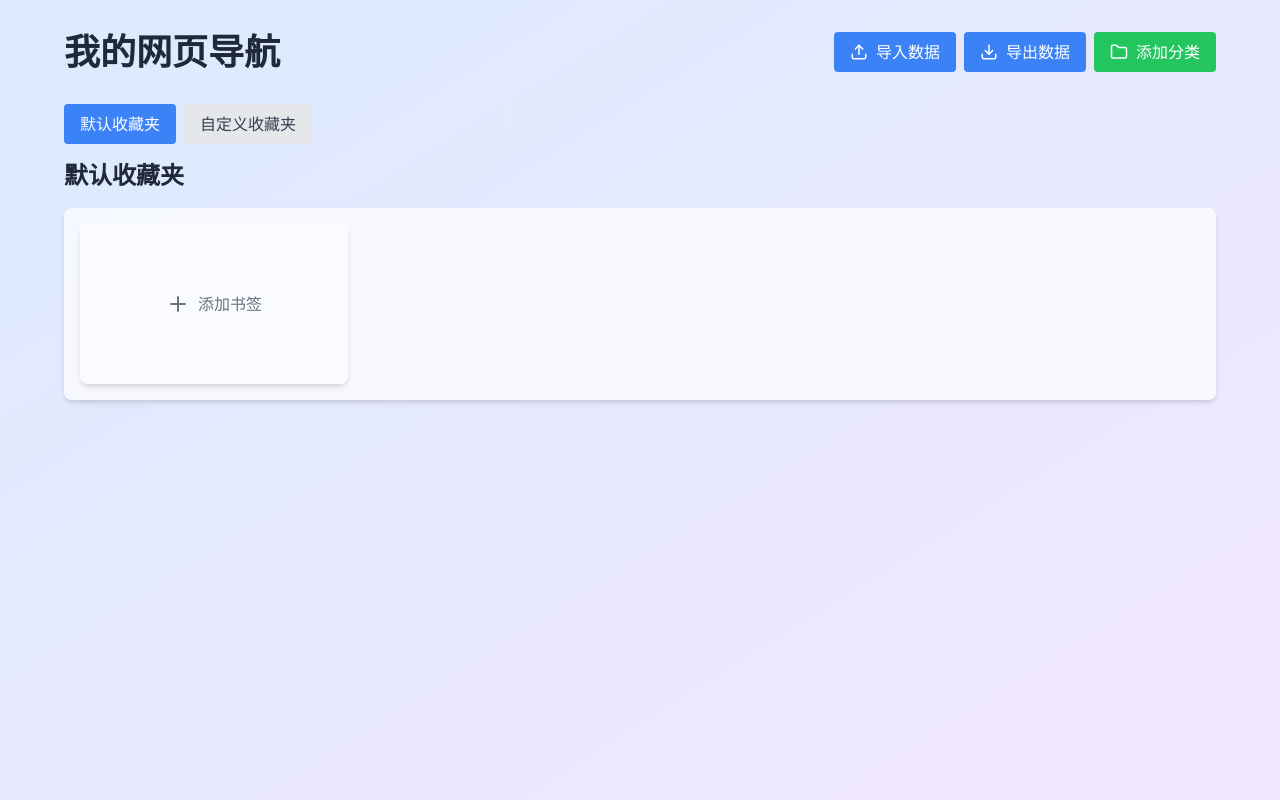
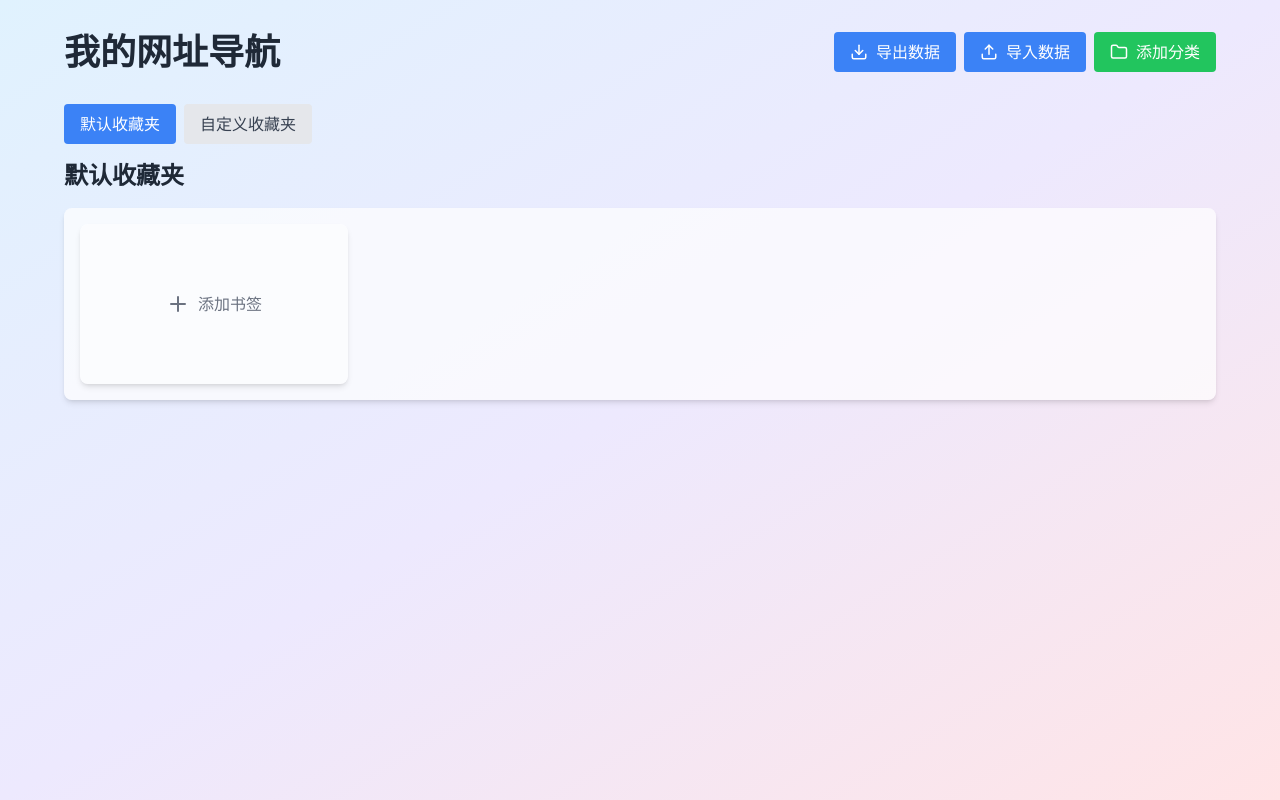
Before and after one commit to Neonity2020/next-bookmark, a Next.js app: page / in a window 1280 px wide. Built offline with nearby package versions, Linux system fonts and the light colour scheme.

Commit message:
updated UI

```diff
--- a/src/app/page.tsx
+++ b/src/app/page.tsx
@@ -68,7 +68,23 @@
       alert('不能删除默认分类');
       return;
     }
-    setCategories(prev => prev.filter(category => category.id !== categoryId));
+
+    // 获取要删除的分类名称
+    const categoryToDelete = categories.find(c => c.id === categoryId);
+    if (!categoryToDelete) return;
+
+    // 添加确认对话框
+    const confirmDelete = window.confirm(
+      `确定要删除分类"${categoryToDelete.name}"吗？\n该分类下的所有书签都将被删除。`
+    );
+
+    if (confirmDelete) {
+      setCategories(prev => prev.filter(category => category.id !== categoryId));
+      // 如果删除的是当前激活的分类，切换到默认分类
+      if (categoryId === activeCategory) {
+        setActiveCategory('default');
+      }
+    }
   };
 
   const addBookmark = (bookmark: Bookmark) => {
@@ -159,12 +175,21 @@
   }
 
   return (
-    <div className="min-h-screen bg-gradient-to-br from-blue-100 to-purple-100 p-8">
+    <div className="min-h-screen bg-gradient-to-br from-sky-100 via-violet-100 to-rose-100 p-8">
       <div className="max-w-6xl mx-auto">
         {/* 分类管理区域 */}
         <div className="mb-8 flex items-center justify-between">
-          <h1 className="text-3xl sm:text-4xl font-bold text-gray-800">我的网页导航</h1>
+          <h1 className="text-3xl sm:text-4xl font-bold text-gray-800">我的网址导航</h1>
           <div className="flex space-x-2">
+            {/* 导出按钮 */}
+            <button
+              onClick={exportData}
+              className="px-4 py-2 bg-blue-500 text-white rounded hover:bg-blue-600 transition-colors flex items-center"
+            >
+              <Download className="inline-block mr-2" size={18} />
+              导出数据
+            </button>
+
             {/* 导入按钮 */}
             <label className="px-4 py-2 bg-blue-500 text-white rounded hover:bg-blue-600 transition-colors flex items-center cursor-pointer">
               <Upload className="inline-block mr-2" size={18} />
@@ -176,15 +201,6 @@
                 className="hidden"
               />
             </label>
-
-            {/* 导出按钮 */}
-            <button
-              onClick={exportData}
-              className="px-4 py-2 bg-blue-500 text-white rounded hover:bg-blue-600 transition-colors flex items-center"
-            >
-              <Download className="inline-block mr-2" size={18} />
-              导出数据
-            </button>
 
             {/* 添加分类按钮 */}
             <button
```
